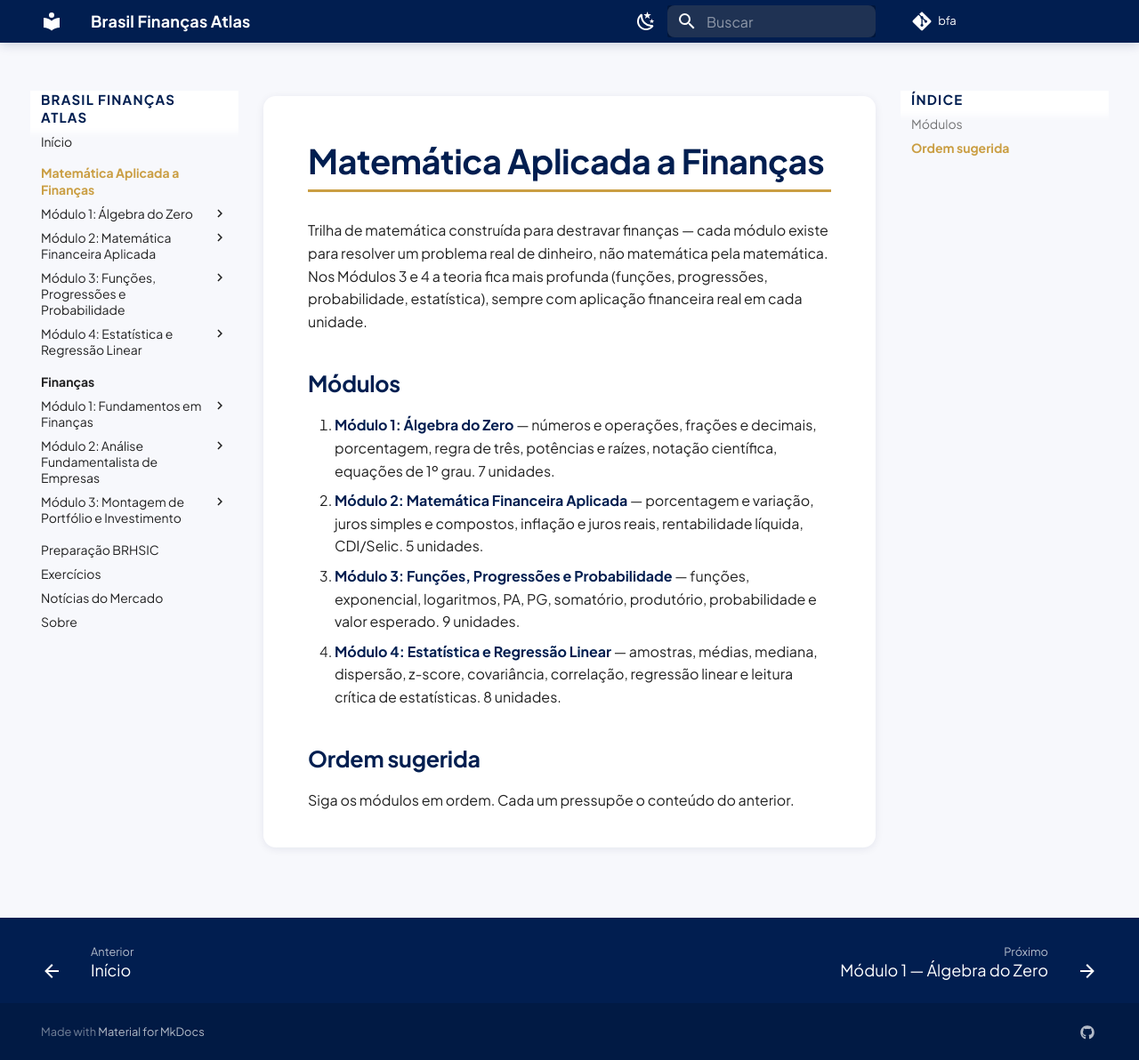
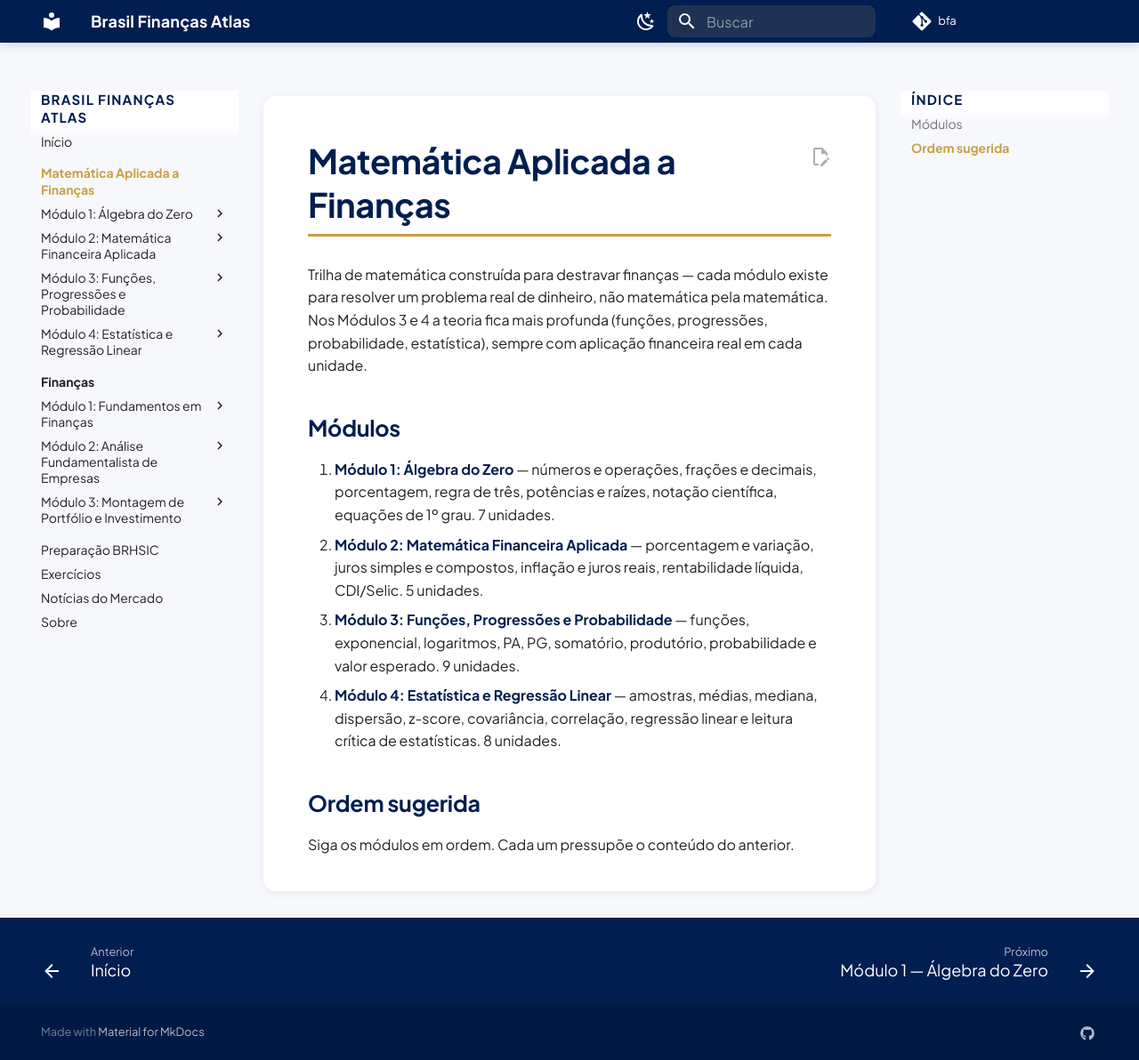
Before and after one commit to lucas-guimaraes-silva/hlg-atlas, an MkDocs documentation site: the page built from docs/matematica-aplicada-a-financas/index.md, in a window 1280 px wide and 1192 px high. Shown: the whole window at 89% size. Built offline with MkDocs 1.6.1 and Material for MkDocs 9.7.7, drawn with Linux system fonts in a browser that asks for light colours; comment, search, counter and statistics services are not loaded.

Commit message:
feat: botao de editar em cada pagina, apontando pro editor do GitHub
Resolve sem token o mesmo problema que a plataforma do David resolve com
PAT: deixar quem escreve conteudo editar o site sem terminal e sem instalar
nada. Aqui o conteudo ja e o proprio Markdown do repositorio, entao a edicao
acontece no GitHub, autenticada pelo login normal de colaborador — nao ha
credencial trafegando pelo navegador nem guardada em localStorage.

Verificado no build: o link sai como
.../bfa/edit/main/docs/<caminho-da-unidade>.md

Co-Authored-By: Claude Opus 5 <noreply@anthropic.com>

```diff
--- a/mkdocs.yml
+++ b/mkdocs.yml
@@ -3,6 +3,10 @@ site_description: Trilhas abertas de matemática e finanças para estudantes do
 site_url: https://brasil-financas-atlas.github.io/bfa/
 repo_url: https://github.com/brasil-financas-atlas/bfa
 repo_name: bfa
+# Coloca um lapis no topo de cada pagina, que abre o editor do proprio GitHub
+# naquele arquivo. E assim que quem escreve conteudo edita o site sem terminal
+# e sem token: basta estar logado no GitHub com acesso ao repositorio.
+edit_uri: edit/main/docs/
 
 theme:
   name: material
@@ -35,6 +39,7 @@ theme:
     - search.suggest
     - search.highlight
     - content.tooltips
+    - content.action.edit
     - toc.follow
 
 extra_css:
```
